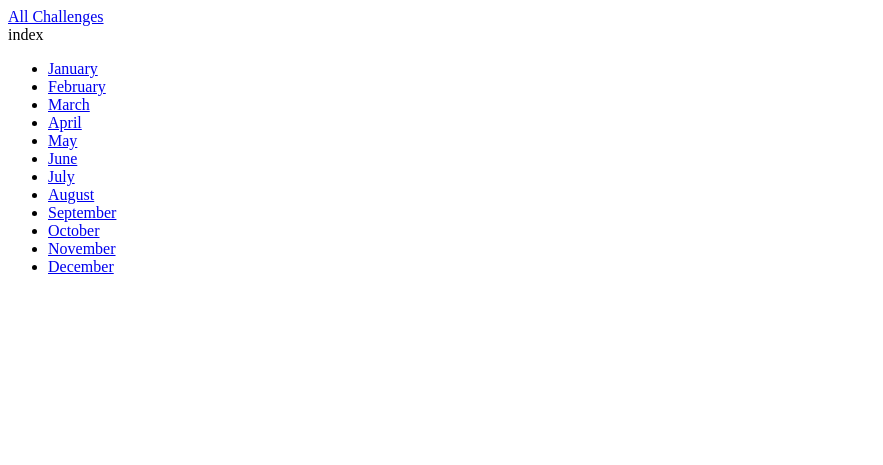
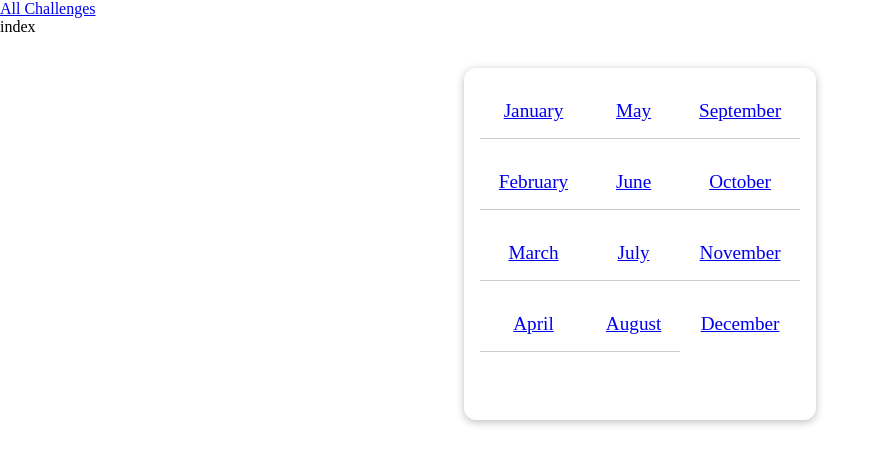
Before and after one commit to informmehemant/Django_learning, a Django app: page /challenges/ in a window 1280 px wide. Shown: the top 465 px of the page, without its empty margins (0-883 px from the left). Run offline with Django 5.2, Linux system fonts and the light colour scheme.

Commit message:
chore: run basic static files and templatings

```diff
--- /dev/null
+++ b/challenges/static/challenges/challenges.css
@@ -0,0 +1,23 @@
+ul  {
+    list-style: none;
+    margin: 2rem auto;
+    width: 90%;
+    max-width: 20rem;
+    box-shadow: 0 2px 8px rgba(0,0,0,.26);
+    padding: 1rem;
+    border-radius: 12px;
+    display: flex;
+    flex-direction: column;
+    flex-wrap: wrap;
+    height: 20rem;
+}
+li {
+    margin: 1rem 0;
+    text-align: center;
+    font-size: 1.2rem;
+    border-bottom: 1px solid #ccc;
+    padding-bottom: 1rem;
+}
+li:last-of-type {
+    border-bottom: none;
+}
--- a/challenges/templates/challenges/challenge.html
+++ b/challenges/templates/challenges/challenge.html
@@ -1,5 +1,5 @@
 {% extends "base.html" %}
-
+{% load  'static' %}
 {% block page_title %}
     {{month_name | title}} Challenges
 {% endblock %}
--- a/challenges/templates/challenges/includes/header.html
+++ b/challenges/templates/challenges/includes/header.html
@@ -1,6 +1,6 @@
 <header>
     <nav>
-        <a href="{% url 'index' %}"> All Challenges </a>
+        <a href='{% url "index" %}'> All Challenges </a>
     </nav>
 </header>
 {{ active_page}}
--- a/challenges/templates/challenges/index.html
+++ b/challenges/templates/challenges/index.html
@@ -1,6 +1,9 @@
 {% extends "base.html" %}
+{% load static %}
+{% block css_files %}
+ <link rel="stylesheet" href="{% static 'challenges/challenges.css' %}">
+{% endblock %}
     {% block page_title %}
-        <title>Monthly Challenges</title>
     {% endblock %}
     {% block content %}
     {% include "challenges/includes/header.html" with active_page="index" %}
--- a/challenges/views.py
+++ b/challenges/views.py
@@ -1,8 +1,9 @@
 from django.shortcuts import render
-from django.http import HttpResponse, HttpResponseNotFound, HttpResponseRedirect
+from django.http import Http404, HttpResponseNotFound, HttpResponseRedirect
 from django.urls import reverse
+from django.template.loader import render_to_string
+
 # Create your tests here.
-from django.template.loader import render_to_string
 monthly_challenges = {
     "january": "No Meat for a month",
     "february": "Exercising 20 min a day !",
@@ -56,4 +57,6 @@ def monthly_challenge(request, month):
             'month_name': month
         })
     except:
-        return HttpResponseNotFound("<h2>This Month is not found !</h2>")
+        # response_data = render_to_string("404.html")
+        # return HttpResponseNotFound(response_data)
+        raise Http404()
--- a/mypage/settings.py
+++ b/mypage/settings.py
@@ -125,3 +125,7 @@ STATIC_URL = "static/"
 # https://docs.djangoproject.com/en/5.1/ref/settings/#default-auto-field
 
 DEFAULT_AUTO_FIELD = "django.db.models.BigAutoField"
+
+STATICFILES_DIRS = [
+    BASE_DIR / "static"
+]
--- /dev/null
+++ b/static/styles.css
@@ -0,0 +1,8 @@
+@import url('https://fonts.googleapis.com/css2?family=Roboto:ital,wght@0,100..900;1,100..900&display=swap');
+
+html {
+    font-family: 'font-family: "Roboto", sans-serif';
+}
+body {
+    margin: 0;
+}
--- a/templates/base.html
+++ b/templates/base.html
@@ -1,9 +1,12 @@
+{% load static %}
 <!DOCTYPE html>
 <html lang="en">
   <head>
     <meta charset="UTF-8" />
     <meta name="viewport" content="width=device-width, initial-scale=1.0" />
     <title>{% block page_title %}My Challenges {% endblock %}</title>
+    <link rel="stylesheet" href="{% static 'styles.css' %}">
+    {% block css_files %} {% endblock %}
   </head>
   <body>
     {% block content %} {% endblock %}
```
Also changed, not shown: templates/404.html (added, +10 -0 lines).
